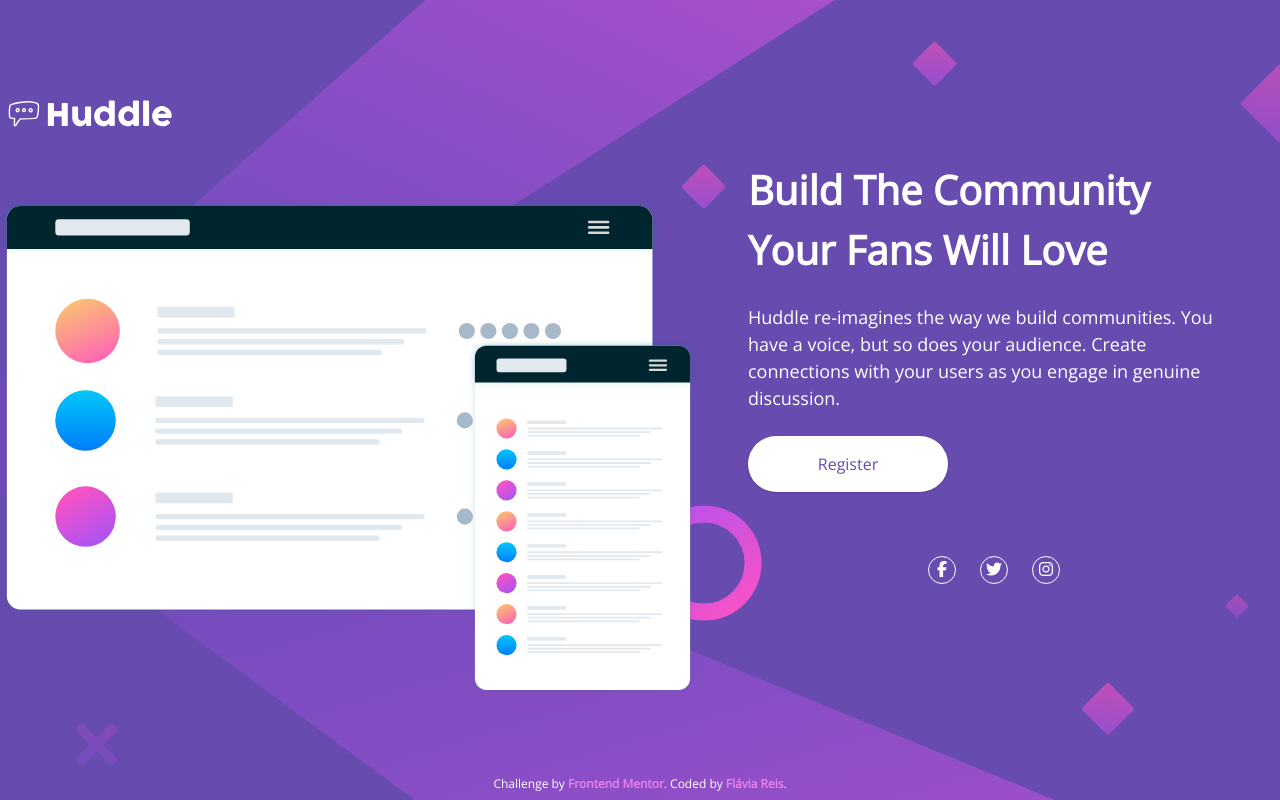
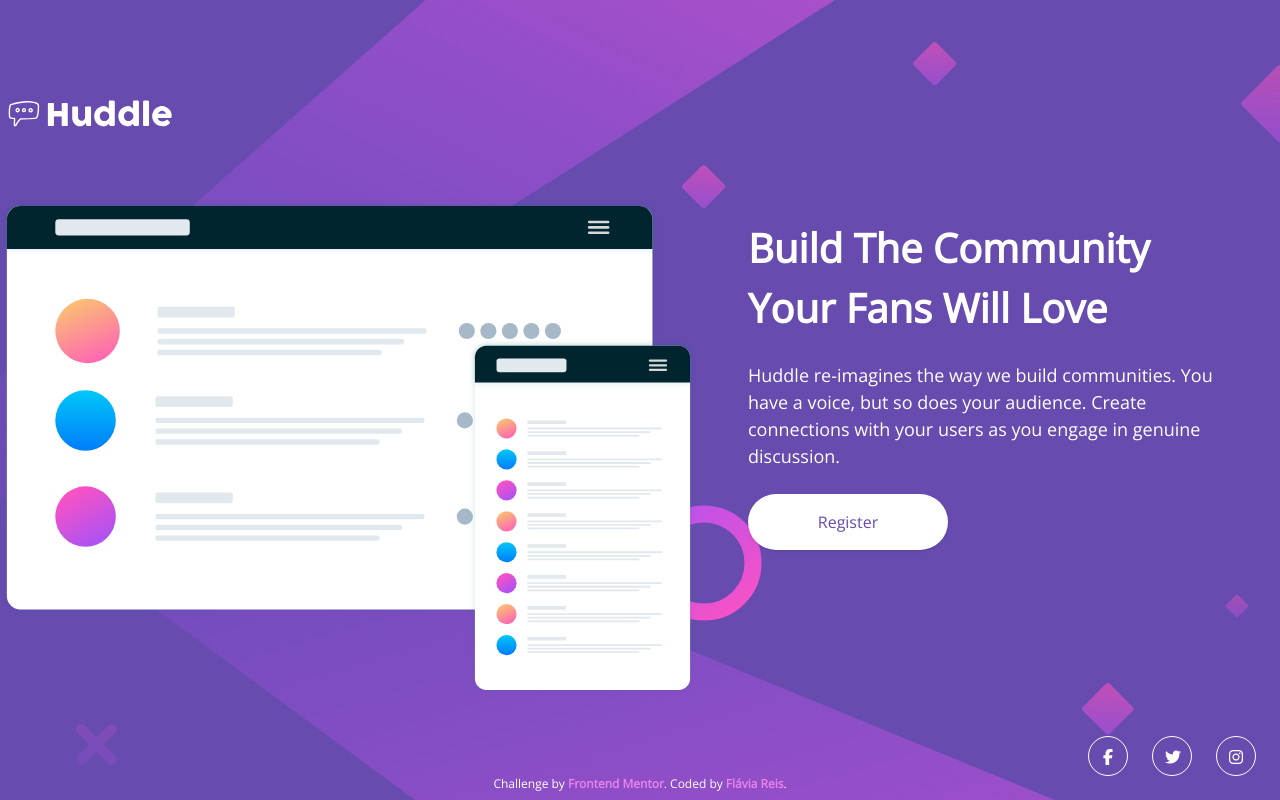
Before and after one commit to flaviare1s/huddle-landing-page, a website: page src/index.html in a window 1280 px wide. Drawn offline with nearby package versions, Linux system fonts and the light colour scheme.

Commit message:
Making the desktop version

```diff
--- a/src/index.html
+++ b/src/index.html
@@ -49,10 +49,10 @@
         <button class="bg-white text-violet rounded-full h-10 w-200 shadow hover:bg-softMagenta hover:text-white md:h-14">Register</button>
       </main>
 
-      <nav class="flex items-center justify-center gap-6 p-6 mt-10">
-        <i class="fa-brands fa-facebook-f border border-white rounded-full w-7 h-7 p-1 text-center hover:text-softMagenta hover:border-softMagenta"></i>
-        <i class="fa-brands fa-twitter border border-white rounded-full w-7 h-7 p-1 text-center hover:text-softMagenta hover:border-softMagenta"></i>
-        <i class="fa-brands fa-instagram border border-white rounded-full w-7 h-7 p-1 text-center hover:text-softMagenta hover:border-softMagenta"></i>
+      <nav class="flex items-center justify-center gap-6 p-6 mt-10 md:absolute md:bottom-0 md:right-0">
+        <a href=""><i class="fa-brands fa-facebook-f border border-white rounded-full w-7 h-7 p-1 text-center hover:text-softMagenta hover:border-softMagenta md:h-10 md:w-10 md:p-3"></i></a>
+        <a href=""><i class="fa-brands fa-twitter border border-white rounded-full w-7 h-7 p-1 text-center hover:text-softMagenta hover:border-softMagenta md:h-10 md:w-10 md:p-3"></i></a>
+        <a href=""><i class="fa-brands fa-instagram border border-white rounded-full w-7 h-7 p-1 text-center hover:text-softMagenta hover:border-softMagenta md:h-10 md:w-10 md:p-3"></i></a>
       </nav>
     </div>
   </div>
```
Also changed, not shown: src/output.css.
